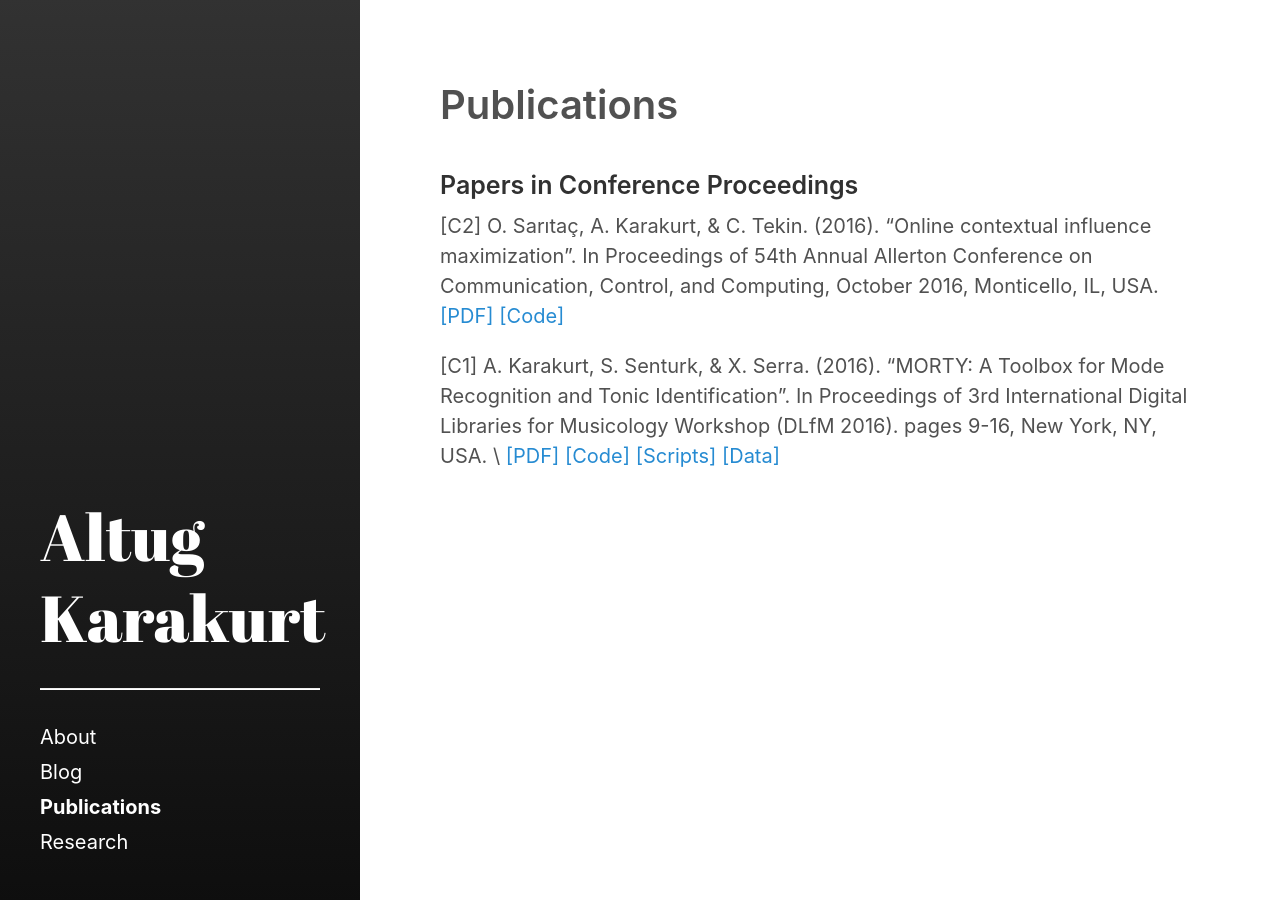
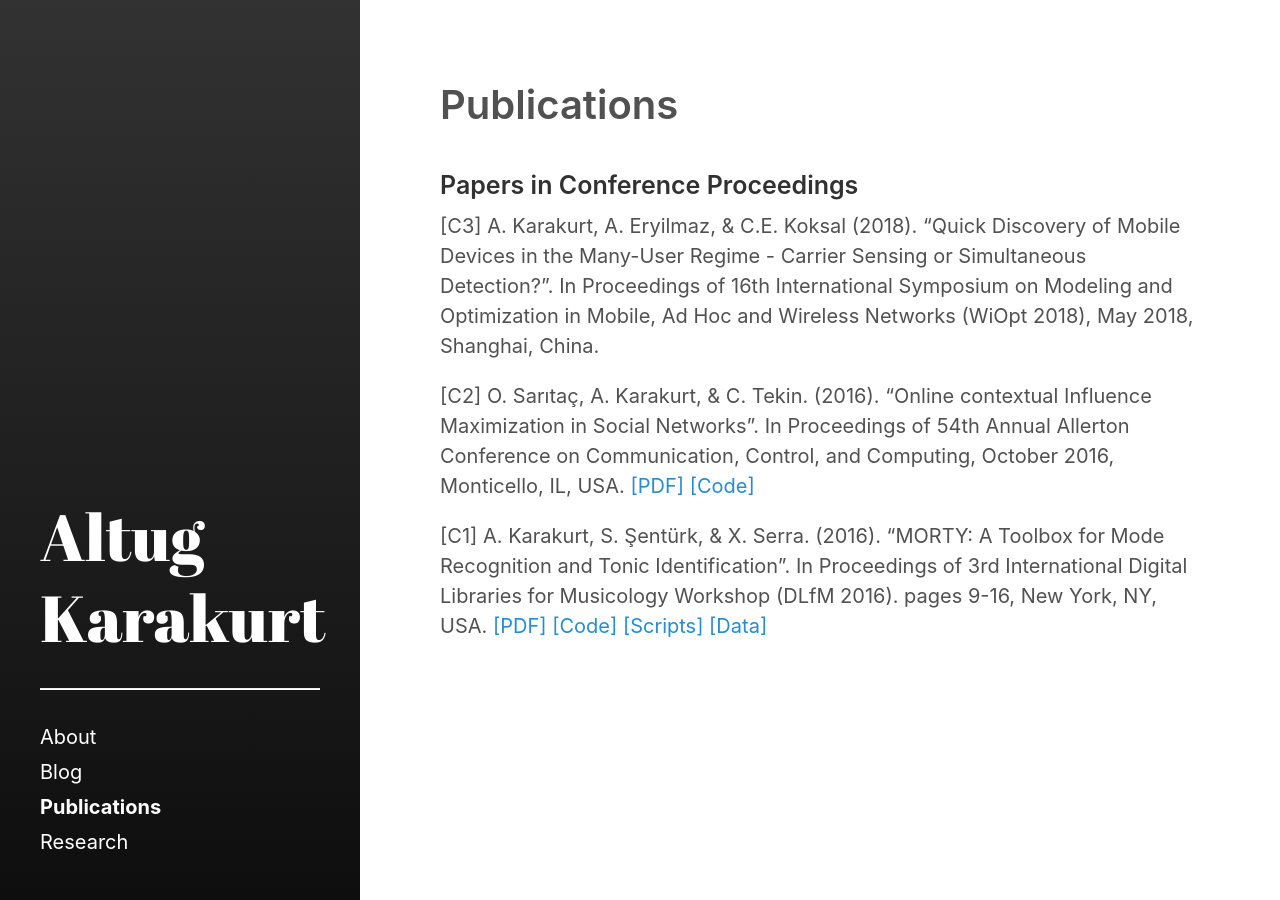
Before and after one commit to altugkarakurt/altugkarakurt.github.io, a Jekyll site: the page built from publications.md, in a window 1280 px wide. Built offline with Jekyll 4.4.1, drawn with Linux system fonts in a browser that asks for light colours.

Commit message:
Updated Publications

```diff
--- a/publications.md
+++ b/publications.md
@@ -6,12 +6,10 @@ sidebar_link: true
 ---
 ### Papers in Conference Proceedings ###
 
-[C2] O. Sarıtaç, A. Karakurt, & C. Tekin. (2016). “Online contextual influence maximization”. In
-Proceedings of 54th Annual Allerton Conference on Communication, Control, and Computing,
-October 2016, Monticello, IL, USA. \\
+[C3] A. Karakurt, A. Eryilmaz, & C.E. Koksal (2018). “Quick Discovery of Mobile Devices in the Many-User Regime - Carrier Sensing or Simultaneous Detection?”. In Proceedings of 16th International Symposium on Modeling and Optimization in Mobile, Ad Hoc and Wireless Networks (WiOpt 2018), May 2018, Shanghai, China.
+
+[C2] O. Sarıtaç, A. Karakurt, & C. Tekin. (2016). “Online contextual Influence Maximization in Social Networks”. In Proceedings of 54th Annual Allerton Conference on Communication, Control, and Computing, October 2016, Monticello, IL, USA.
 [[PDF]](http://ieeexplore.ieee.org/abstract/document/7852372/ "IEEEXplore") [[Code]](https://github.com/altugkarakurt/OCIMP "GitHub")
 
-[C1] A. Karakurt, S. Senturk, & X. Serra. (2016). “MORTY: A Toolbox for Mode Recognition and
-Tonic Identification”. In Proceedings of 3rd International Digital Libraries for Musicology Workshop
-(DLfM 2016). pages 9-16, New York, NY, USA. \\
+[C1] A. Karakurt, S. Şentürk, & X. Serra. (2016). “MORTY: A Toolbox for Mode Recognition and Tonic Identification”. In Proceedings of 3rd International Digital Libraries for Musicology Workshop (DLfM 2016). pages 9-16, New York, NY, USA.
 [[PDF]](https://dl.acm.org/citation.cfm?id=2970054 "ACM Digital Library") [[Code]](https://github.com/altugkarakurt/morty "GitHub") [[Scripts]](https://github.com/sertansenturk/makam_recognition_experiments "GitHub") [[Data]](https://github.com/MTG/otmm_makam_recognition_dataset "GitHub")
```
